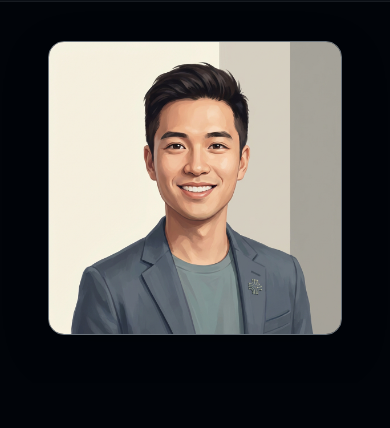
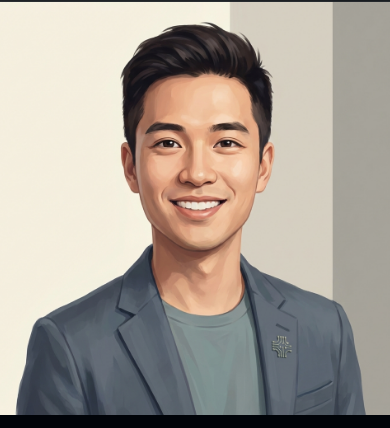
Before and after one commit to abelshebela/abel-portfolio, a plain HTML site: page index.html in a window 390 px wide. Shown: the part 55-483 px from the top of the page. Drawn offline with nearby package versions, Linux system fonts and the light colour scheme.

Commit message:
Refactor: Hero image now full-height split screen

```diff
--- a/index.html
+++ b/index.html
@@ -41,7 +41,7 @@
         </div>
     </nav>
 
-    <!-- Hero Section (Symmetrical Split) -->
+    <!-- Hero Section (Full Split) -->
     <section id="hero" class="min-vh-100 d-flex align-items-center position-relative overflow-hidden pt-5 pt-lg-0">
         <div class="container-fluid h-100 p-0">
             <div class="row g-0 h-100">
@@ -60,13 +60,12 @@
                         </div>
                     </div>
                 </div>
-                <!-- Image Content (Right) -->
-                <div class="col-lg-6 d-flex align-items-center justify-content-center bg-darker order-1 order-lg-2">
-                    <div class="hero-image-container p-5" style="max-width: 650px;">
-                        <img src="profile.png" alt="Abel Abebe"
-                            class="img-fluid rounded-4 shadow-lg border border-secondary"
-                            style="width: 100%; box-shadow: 0 0 50px rgba(0,0,0,0.5);">
-                    </div>
+                <!-- Image Content (Right, Full Height) -->
+                <div
+                    class="col-lg-6 d-flex justify-content-center align-items-center bg-darker order-1 order-lg-2 p-0 position-relative">
+                    <!-- Absolute position ensures it fills the 100vh height from parent row -->
+                    <img src="profile.png" alt="Abel Abebe"
+                        class="w-100 h-100 object-fit-cover position-absolute top-0 start-0">
                 </div>
             </div>
         </div>
--- a/style.css
+++ b/style.css
@@ -18,6 +18,14 @@ body {
 .bg-darker {
     background-color: #010409;
 }
+
+/* Ensure image column has height on mobile */
+@media (max-width: 991px) {
+    .order-lg-2 {
+        min-height: 50vh;
+    }
+}
+
 
 /* Updated Image Styling for Boxed Layout */
 .hero-image-container img {
```
